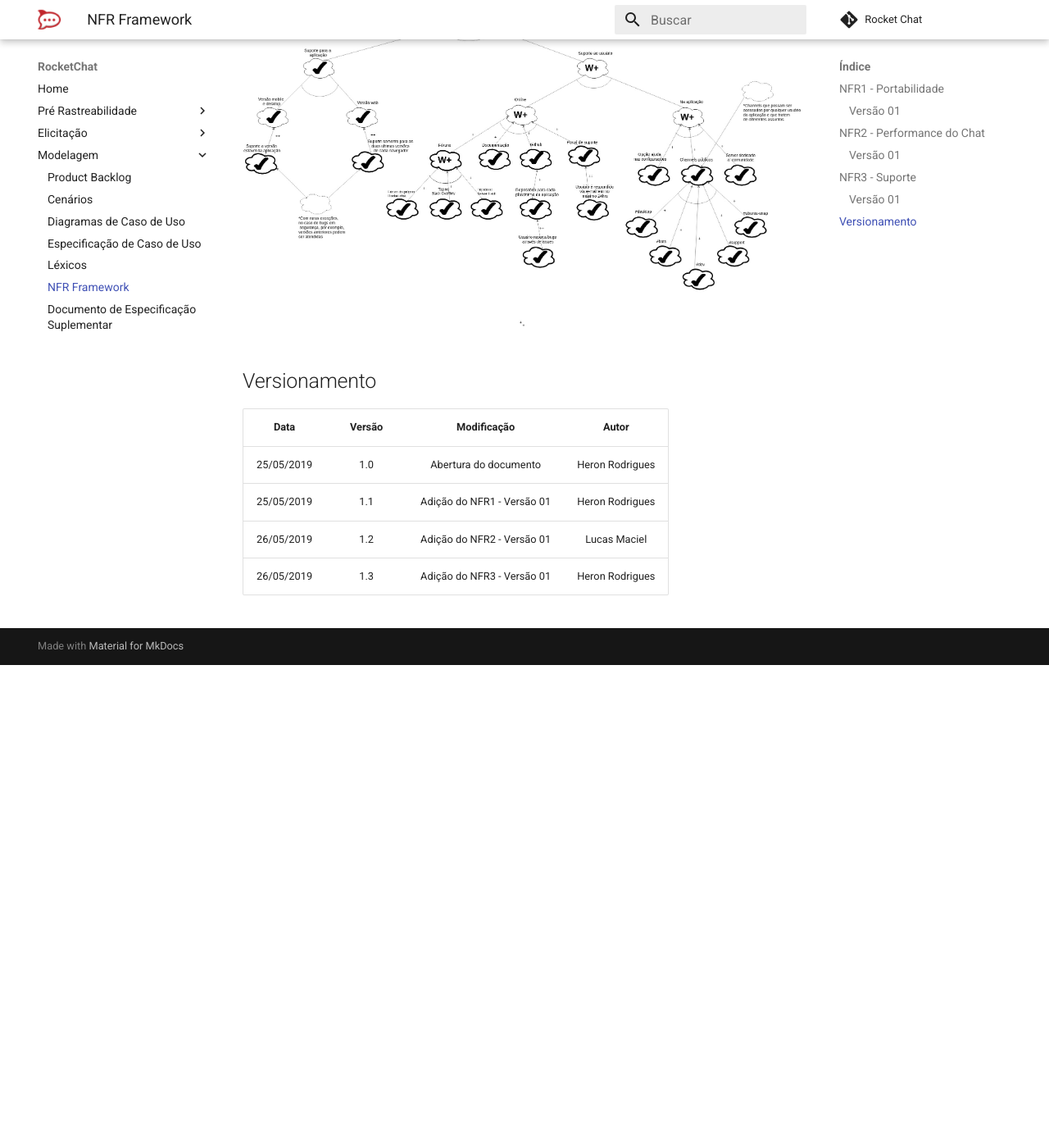
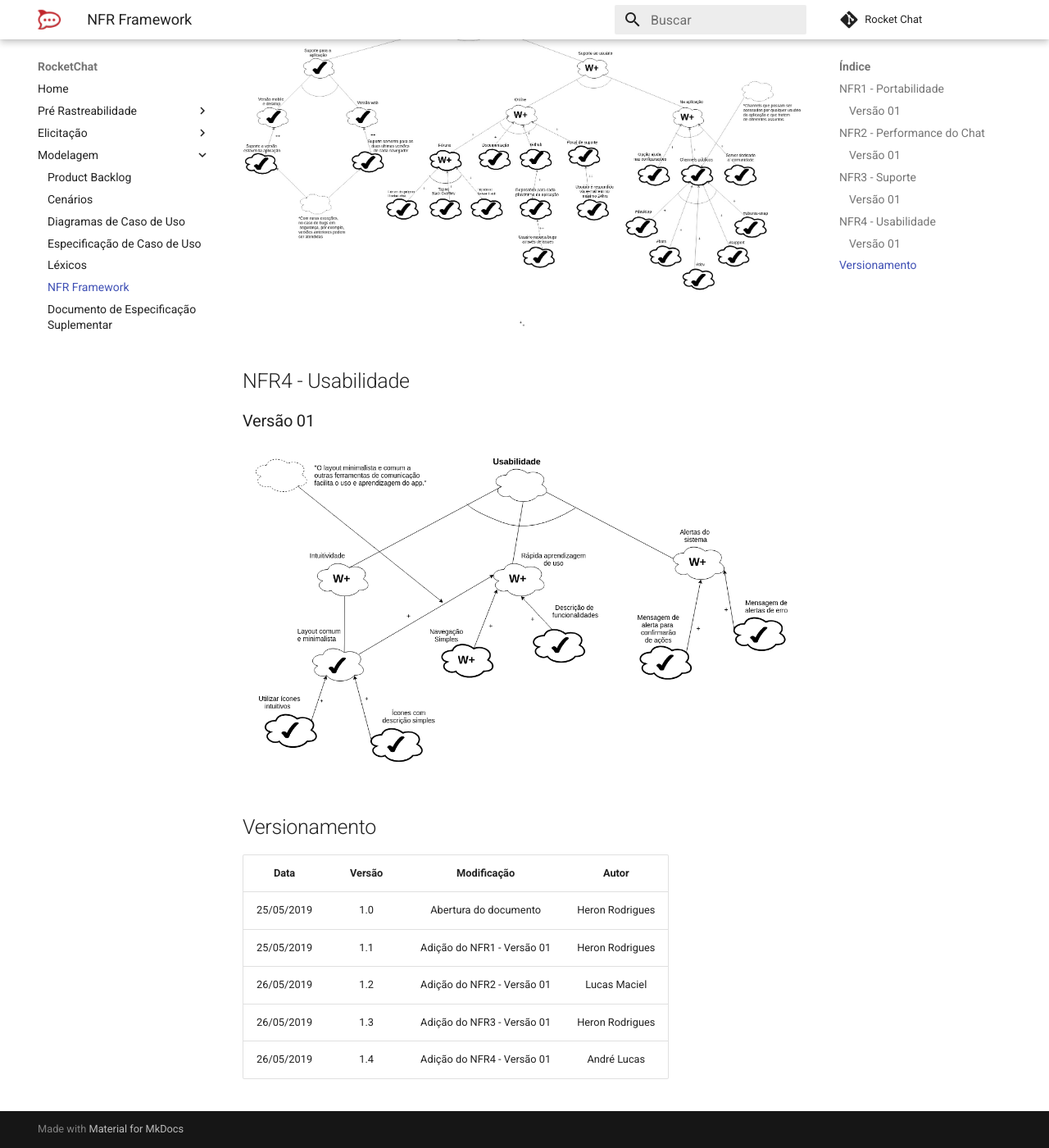
Before and after one commit to MarcosNBJ/2019.1-RocketChat, an MkDocs documentation site: the page built from docs/Modelagem/nfr.md, in a window 1280 px wide and 1400 px high, scrolled down 1655 px. Shown: the whole window at 82% size. Built offline with MkDocs 1.6.1 and Material for MkDocs 9.7.7, drawn with Linux system fonts in a browser that asks for light colours; comment, search, counter and statistics services are not loaded; before the commit the page ends 2466 px from its top, so only the background shows below that.

Commit message:
Adding nfr04

```diff
--- a/docs/Modelagem/nfr.md
+++ b/docs/Modelagem/nfr.md
@@ -18,7 +18,13 @@
 
 ### Versão 01
 
-![NFR02](../img/Modelagem/nfr_suporte_v1.jpg)
+![NFR03](../img/Modelagem/nfr_suporte_v1.jpg)
+
+## NFR4 - Usabilidade
+
+### Versão 01
+
+![NFR04](../img/Modelagem/nfr_usabilidade_v1.png)
 
 ## Versionamento
 
@@ -28,3 +34,4 @@
 | 25/05/2019 | 1.1 | Adição do NFR1 - Versão 01 | Heron Rodrigues |
 | 26/05/2019 | 1.2 | Adição do NFR2 - Versão 01 | Lucas Maciel |
 | 26/05/2019 | 1.3 | Adição do NFR3 - Versão 01 | Heron Rodrigues |
+| 26/05/2019 | 1.4 | Adição do NFR4 - Versão 01 | André Lucas |
```
Also changed, not shown: docs/img/Modelagem/nfr_usabilidade_v1.png (added).
